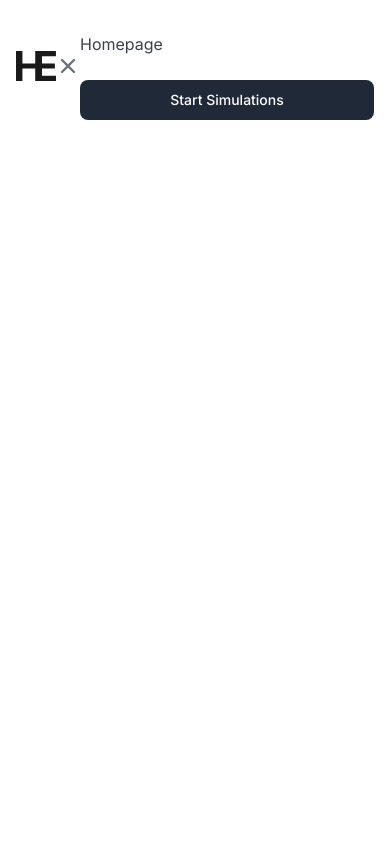
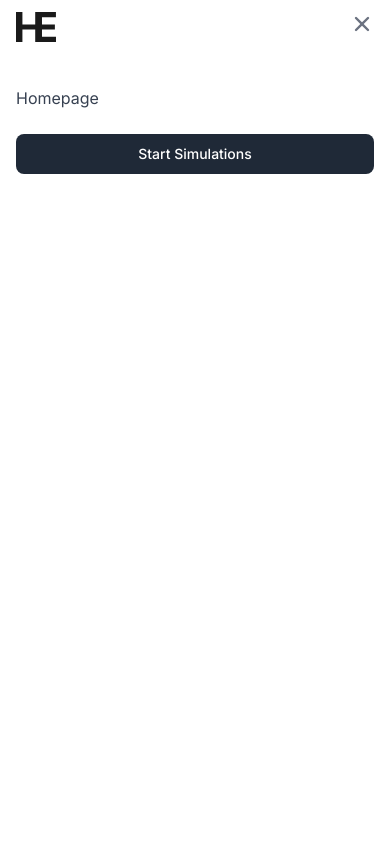
Before and after one commit to hassanelq/simulations-montecarlo, a Next.js app: page / in a window 390 px wide. Both pictures are taken after a click on the button "Open the menu". Shown: the top 844 px of the page. Built offline with nearby package versions, Linux system fonts and the light colour scheme.

Commit message:
refactor Navbar component for improved mobile menu accessibility and styling

```diff
--- a/app/Components/Navbar.jsx
+++ b/app/Components/Navbar.jsx
@@ -8,40 +8,42 @@ import { usePathname } from "next/navigation";
 
 const Navbar = () => {
   const [menuOpen, setMenuOpen] = useState(false);
+
+  const navigation = [{ title: "Homepage", path: "/" }];
+
   const pathname = usePathname();
 
   useEffect(() => {
-    // Close the menu when navigating to a new route
+    // Close the menu when navigating
     document.body.classList.remove("overflow-hidden");
     setMenuOpen(false);
-  }, [pathname]);
+  }, [pathname]); // Remove useSearchParams dependency
 
   const toggleMenu = () => {
     setMenuOpen((prevState) => !prevState);
     document.body.classList.toggle("overflow-hidden", !menuOpen);
   };
 
-  const navigation = [{ title: "Homepage", path: "/" }];
-
   return (
     <header>
       <nav
         className={`bg-white w-full md:static md:text-sm ${
-          menuOpen ? "fixed z-10 inset-0 h-full" : ""
+          menuOpen ? "fixed z-10 h-full" : ""
         }`}
       >
-        <div className="custom-screen mx-auto flex items-center md:flex-row md:justify-between">
+        <div className="custom-screen items-center mx-auto md:flex">
+          <div className="flex items-center justify-between py-3 md:py-5 md:block">
             {/* Logo */}
-          <div className="flex items-center justify-between py-3 md:py-5">
             <Link href="/" className="flex items-center gap-3">
               <Image src="/images/HE.svg" alt="logo" width={40} height={40} />
             </Link>
 
             {/* Mobile Menu Button */}
+            <div className="md:hidden">
               <button
                 role="button"
-              aria-label="Toggle menu"
-              className="md:hidden text-gray-500 hover:text-gray-800"
+                aria-label="Open the menu"
+                className="text-gray-500 hover:text-gray-800"
                 onClick={toggleMenu}
               >
                 {menuOpen ? (
@@ -75,16 +77,17 @@ const Navbar = () => {
                 )}
               </button>
             </div>
+          </div>
 
           {/* Navigation Links */}
           <div
-            className={`flex-1 mt-8 pb-3 md:pb-0 md:mt-0 md:flex md:items-center md:justify-end ${
-              menuOpen ? "block" : "hidden"
+            className={`flex-1 pb-3 mt-8 md:pb-0 md:mt-0 md:block ${
+              menuOpen ? "" : "hidden"
             }`}
           >
-            <ul className="text-gray-700 space-y-6 md:space-y-0 md:space-x-6 md:flex md:text-gray-600 md:font-medium">
+            <ul className="text-gray-700 justify-end items-center space-y-6 md:flex md:space-x-6 md:space-y-0 md:text-gray-600 md:font-medium">
               {navigation.map((item, idx) => (
-                <li key={idx} className="hover:text-gray-900 duration-150">
+                <li key={idx} className="duration-150 hover:text-gray-900">
                   <Link href={item.path} className="block">
                     {item.title}
                   </Link>
```
Lines whose indentation alone changed are shown as unchanged.
